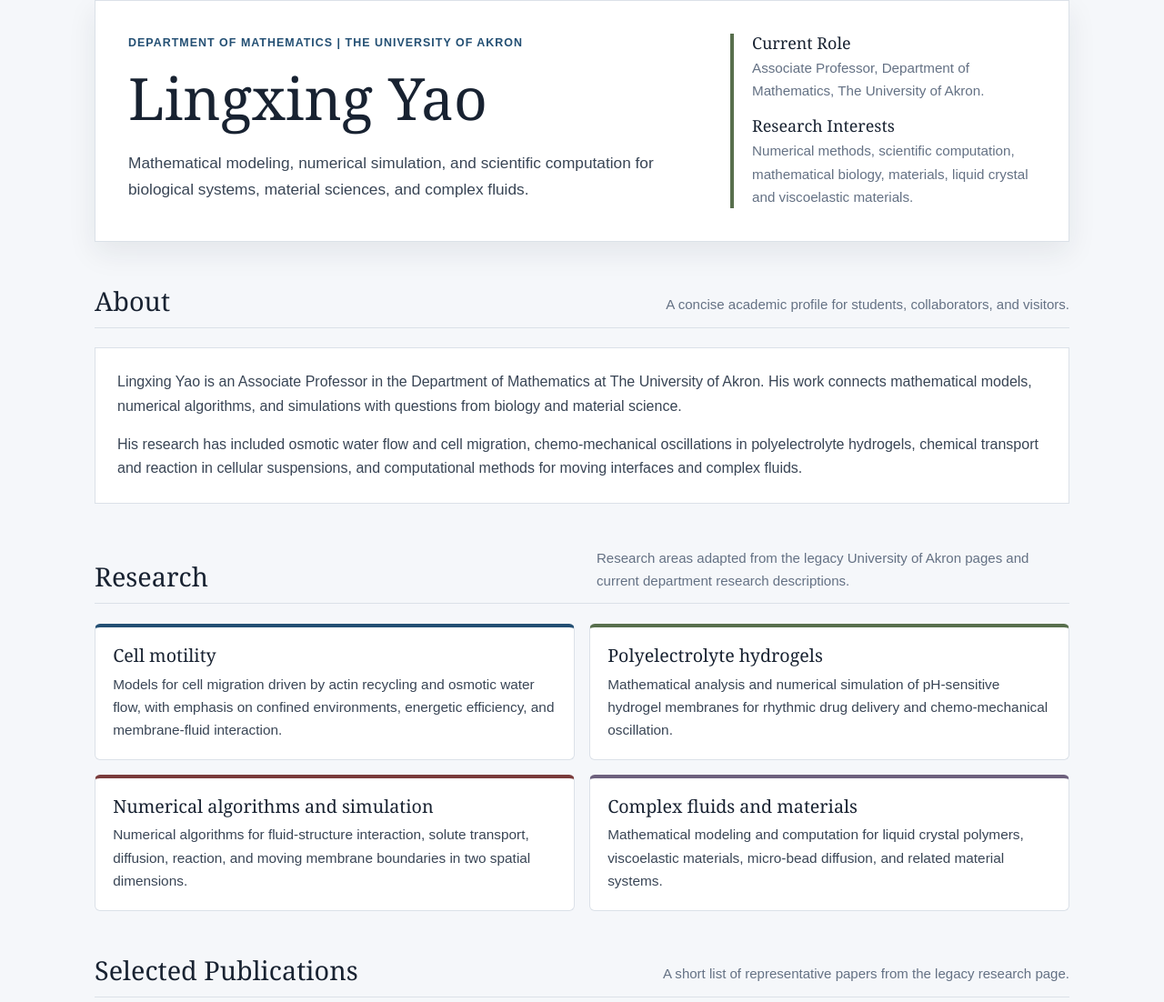
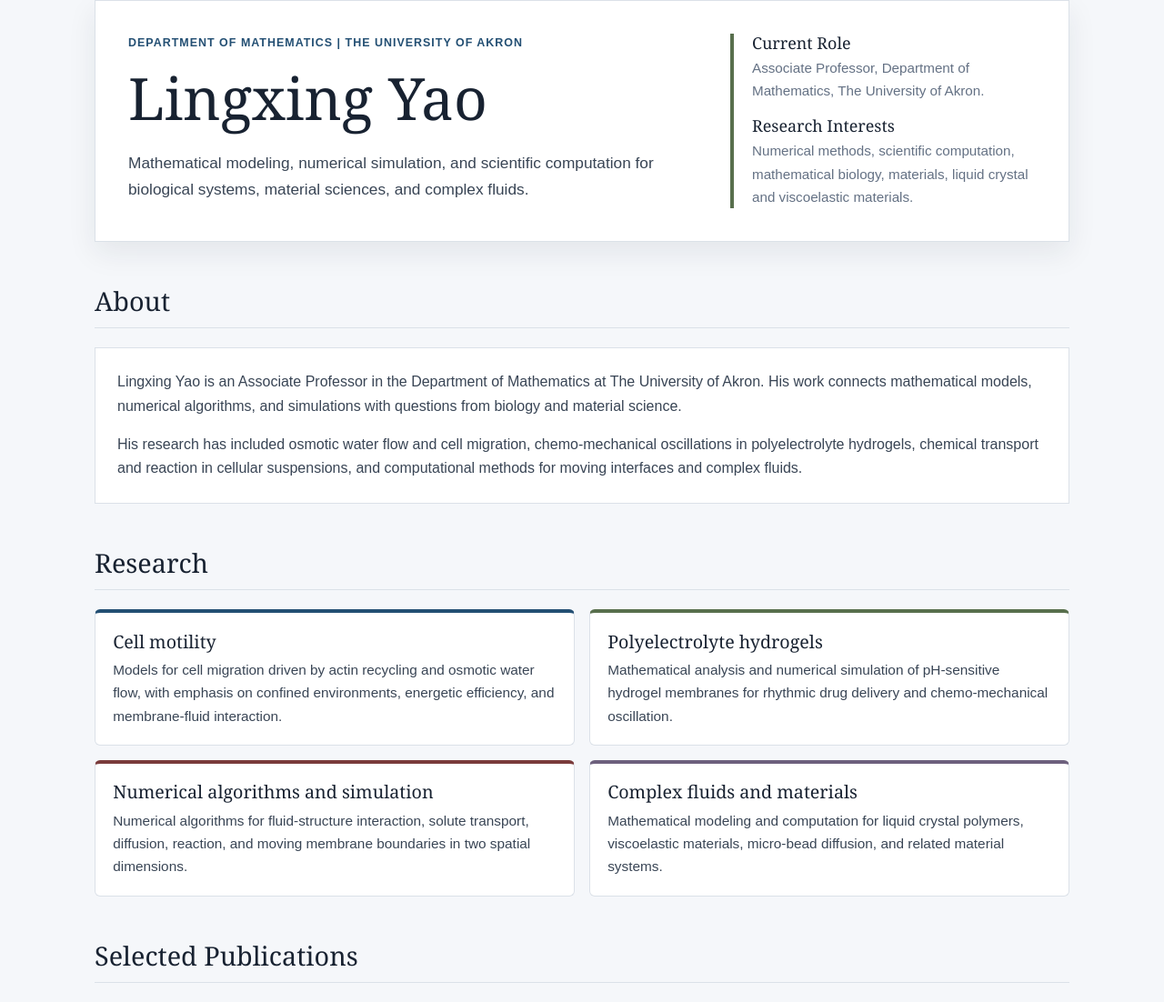
Before and after one commit to YaoLingxing/YaoLingxing.github.io, a plain HTML site: page index.html in a window 1280 px wide. Shown: the part 116-1218 px from the top of the page at 91% size. Drawn offline with Linux system fonts and the light colour scheme.

Commit message:
Resolve site merge conflicts

```diff
--- a/index.html
+++ b/index.html
@@ -430,7 +430,7 @@
     <section class="section" id="about" aria-labelledby="about-title">
       <div class="section-header">
         <h2 id="about-title">About</h2>
-        <p class="section-note">A concise academic profile for students, collaborators, and visitors.</p>
+        <p class="section-note"></p>
       </div>
       <div class="about-panel">
         <p>
@@ -449,7 +449,7 @@
     <section class="section" id="research" aria-labelledby="research-title">
       <div class="section-header">
         <h2 id="research-title">Research</h2>
-        <p class="section-note">Research areas adapted from the legacy University of Akron pages and current department research descriptions.</p>
+        <p class="section-note"></p>
       </div>
       <div class="research-grid">
         <article class="research-card">
@@ -486,7 +486,7 @@
     <section class="section" id="publications" aria-labelledby="publications-title">
       <div class="section-header">
         <h2 id="publications-title">Selected Publications</h2>
-        <p class="section-note">A short list of representative papers from the legacy research page.</p>
+        <p class="section-note"></p>
       </div>
       <div class="publication-list">
         <article class="publication">
@@ -515,7 +515,7 @@
     <section class="section" id="teaching" aria-labelledby="teaching-title">
       <div class="section-header">
         <h2 id="teaching-title">Teaching</h2>
-        <p class="section-note">A compact educational section focused on course areas rather than dated semester logistics.</p>
+        <p class="section-note"></p>
       </div>
       <div class="teaching-layout">
         <article class="teaching-card">
```
